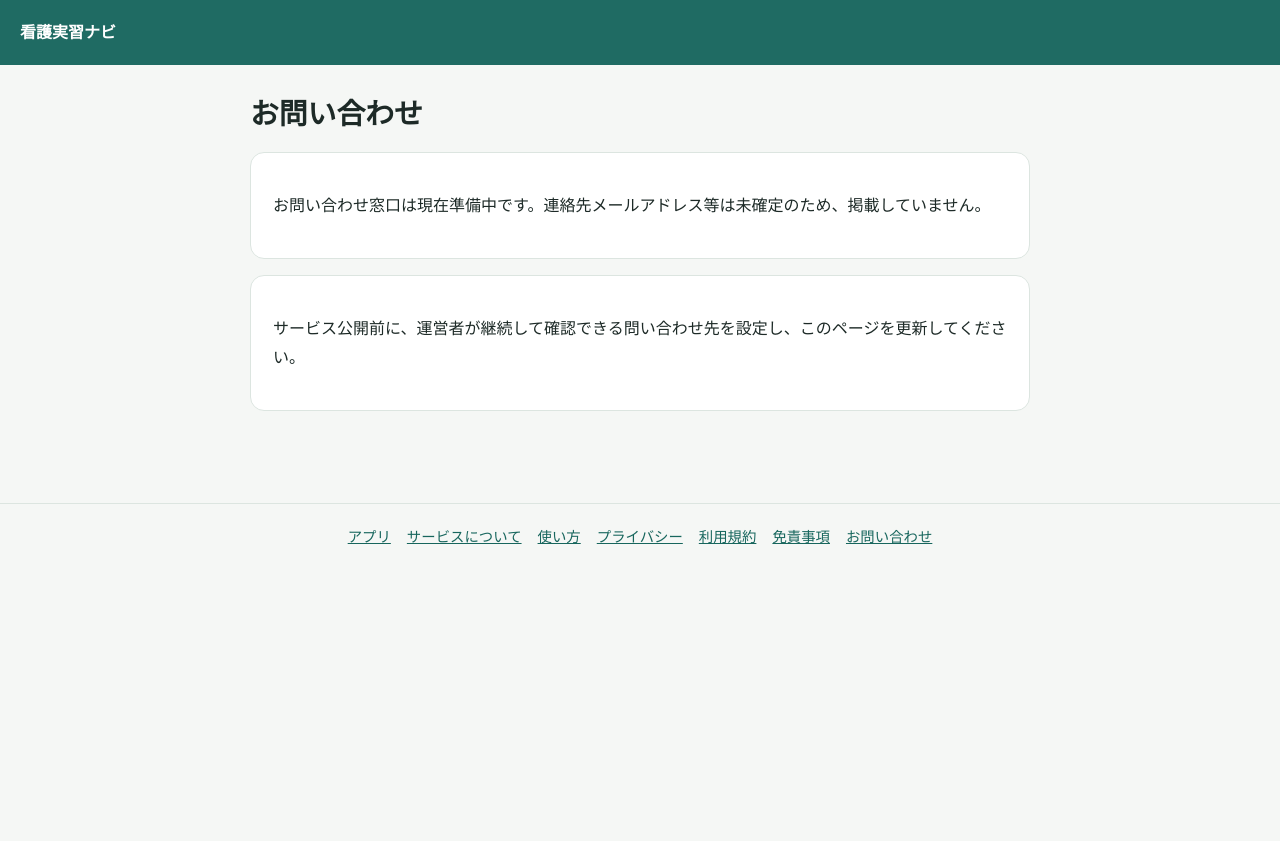
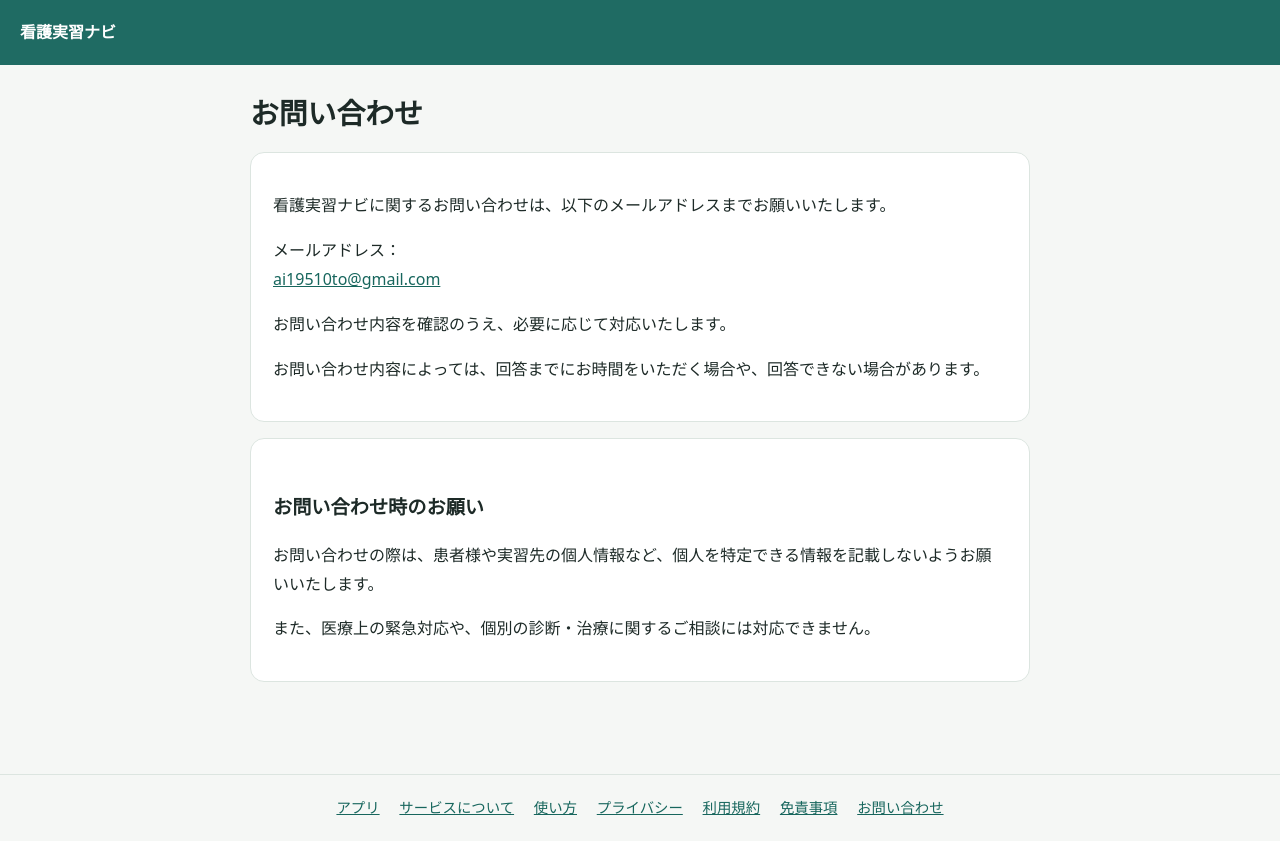
Before and after one commit to ai19510to-cmyk/ai19510to-cmyk.github.io, a plain HTML site: page contact.html in a window 1280 px wide. Before the commit the page ends 800 px from the top, so only its background shows below. Drawn offline with Linux system fonts and the light colour scheme.

Commit message:
Update contact.html

```diff
--- a/contact.html
+++ b/contact.html
@@ -1,9 +1,88 @@
-<!doctype html><html lang="ja"><head><title>お問い合わせ｜看護実習ナビ</title><meta name="description" content="看護実習ナビのお問い合わせ。"><meta charset="utf-8"><meta name="viewport" content="width=device-width,initial-scale=1">
-<link rel="canonical" href="https://ai19510to-cmyk.github.io/nursing-assessment-navi/contact.html"><meta name="theme-color" content="#1F6B63"><link rel="icon" href="favicon.svg" type="image/svg+xml"><style>
-:root{color-scheme:light;font-family:system-ui,-apple-system,"Hiragino Kaku Gothic ProN","Noto Sans JP",sans-serif;color:#1d2a27;background:#f5f7f5;line-height:1.8}
-*{box-sizing:border-box}body{margin:0}header{background:#1f6b63;color:white;padding:18px 20px}header a{color:white;text-decoration:none;font-weight:800}main{max-width:820px;margin:28px auto;padding:0 20px 48px}.card{background:white;border:1px solid #dce5e0;border-radius:14px;padding:22px;margin:16px 0}h1{font-size:1.8rem;line-height:1.4}h2{font-size:1.2rem;margin-top:1.5em}a{color:#17665d}li{margin:.4em 0}.muted{color:#53635e;font-size:.92rem}footer{border-top:1px solid #dce5e0;padding:20px;text-align:center;font-size:.9rem}footer a{margin:0 8px;white-space:nowrap}.button{display:inline-block;background:#1f6b63;color:#fff;padding:10px 16px;border-radius:9px;text-decoration:none;font-weight:700}
+<!doctype html>
+<html lang="ja">
+<head>
+<title>お問い合わせ｜看護実習ナビ</title>
+<meta name="description" content="看護実習ナビのお問い合わせ。">
+<meta charset="utf-8">
+<meta name="viewport" content="width=device-width,initial-scale=1">
+
+<link rel="canonical" href="https://ai19510to-cmyk.github.io/nursing-assessment-navi/contact.html">
+<meta name="theme-color" content="#1F6B63">
+<link rel="icon" href="favicon.svg" type="image/svg+xml">
+
+<style>
+:root{
+  color-scheme:light;
+  font-family:system-ui,-apple-system,"Hiragino Kaku Gothic ProN","Noto Sans JP",sans-serif;
+  color:#1d2a27;
+  background:#f5f7f5;
+  line-height:1.8
+}
+*{box-sizing:border-box}
+body{margin:0}
+header{background:#1f6b63;color:white;padding:18px 20px}
+header a{color:white;text-decoration:none;font-weight:800}
+main{max-width:820px;margin:28px auto;padding:0 20px 48px}
+.card{background:white;border:1px solid #dce5e0;border-radius:14px;padding:22px;margin:16px 0}
+h1{font-size:1.8rem;line-height:1.4}
+h2{font-size:1.2rem;margin-top:1.5em}
+a{color:#17665d}
+li{margin:.4em 0}
+.muted{color:#53635e;font-size:.92rem}
+footer{border-top:1px solid #dce5e0;padding:20px;text-align:center;font-size:.9rem}
+footer a{margin:0 8px;white-space:nowrap}
+.button{display:inline-block;background:#1f6b63;color:#fff;padding:10px 16px;border-radius:9px;text-decoration:none;font-weight:700}
 </style>
+
 <meta name="twitter:card" content="summary">
+<meta property="og:url" content="https://ai19510to-cmyk.github.io/nursing-assessment-navi/contact.html">
 
-<meta property="og:url" content="https://ai19510to-cmyk.github.io/nursing-assessment-navi/contact.html">
-</head><body><header><a href="index.html">看護実習ナビ</a></header><main><h1>お問い合わせ</h1><section class="card"><p>お問い合わせ窓口は現在準備中です。連絡先メールアドレス等は未確定のため、掲載していません。</p></section><section class="card"><p>サービス公開前に、運営者が継続して確認できる問い合わせ先を設定し、このページを更新してください。</p></section></main><footer><a href="index.html">アプリ</a><a href="about.html">サービスについて</a><a href="how-to-use.html">使い方</a><a href="privacy.html">プライバシー</a><a href="terms.html">利用規約</a><a href="disclaimer.html">免責事項</a><a href="contact.html">お問い合わせ</a></footer></body></html>
+</head>
+
+<body>
+
+<header>
+  <a href="index.html">看護実習ナビ</a>
+</header>
+
+<main>
+
+<h1>お問い合わせ</h1>
+
+<section class="card">
+  <p>看護実習ナビに関するお問い合わせは、以下のメールアドレスまでお願いいたします。</p>
+
+  <p>
+    メールアドレス：<br>
+    <a href="mailto:ai19510to@gmail.com">ai19510to@gmail.com</a>
+  </p>
+
+  <p>お問い合わせ内容を確認のうえ、必要に応じて対応いたします。</p>
+
+  <p>お問い合わせ内容によっては、回答までにお時間をいただく場合や、回答できない場合があります。</p>
+</section>
+
+<section class="card">
+
+<h2>お問い合わせ時のお願い</h2>
+
+<p>お問い合わせの際は、患者様や実習先の個人情報など、個人を特定できる情報を記載しないようお願いいたします。</p>
+
+<p>また、医療上の緊急対応や、個別の診断・治療に関するご相談には対応できません。</p>
+
+</section>
+
+</main>
+
+<footer>
+  <a href="index.html">アプリ</a>
+  <a href="about.html">サービスについて</a>
+  <a href="how-to-use.html">使い方</a>
+  <a href="privacy.html">プライバシー</a>
+  <a href="terms.html">利用規約</a>
+  <a href="disclaimer.html">免責事項</a>
+  <a href="contact.html">お問い合わせ</a>
+</footer>
+
+</body>
+</html>
```
